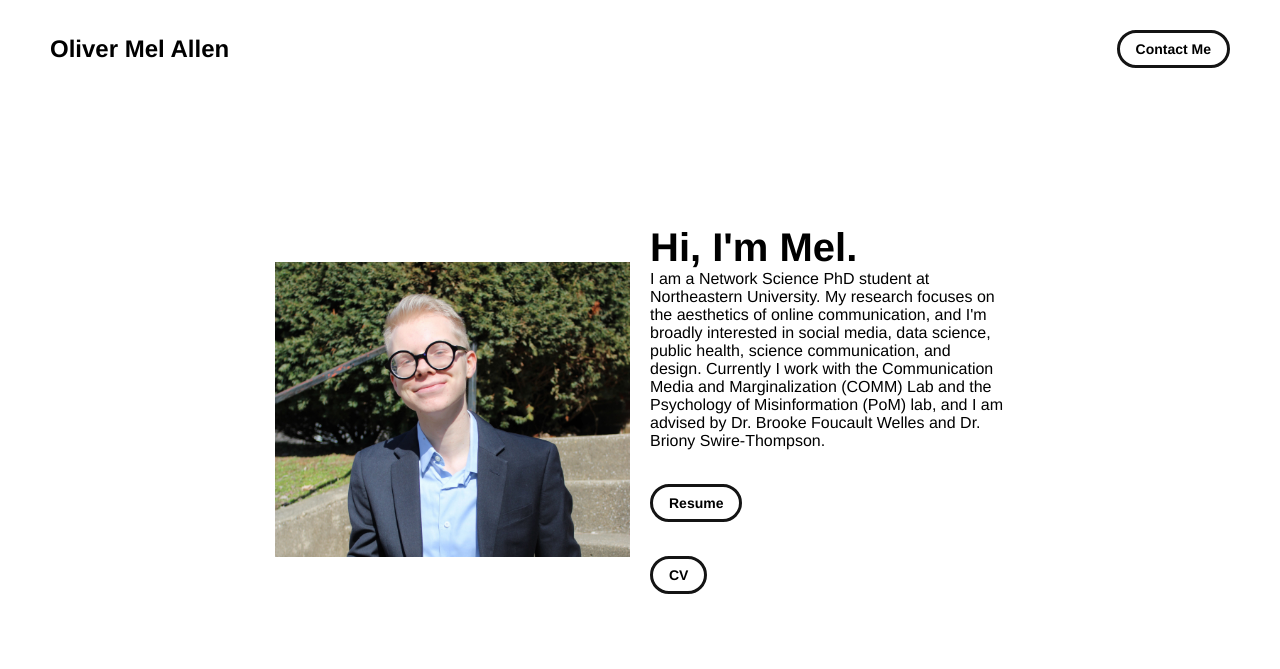
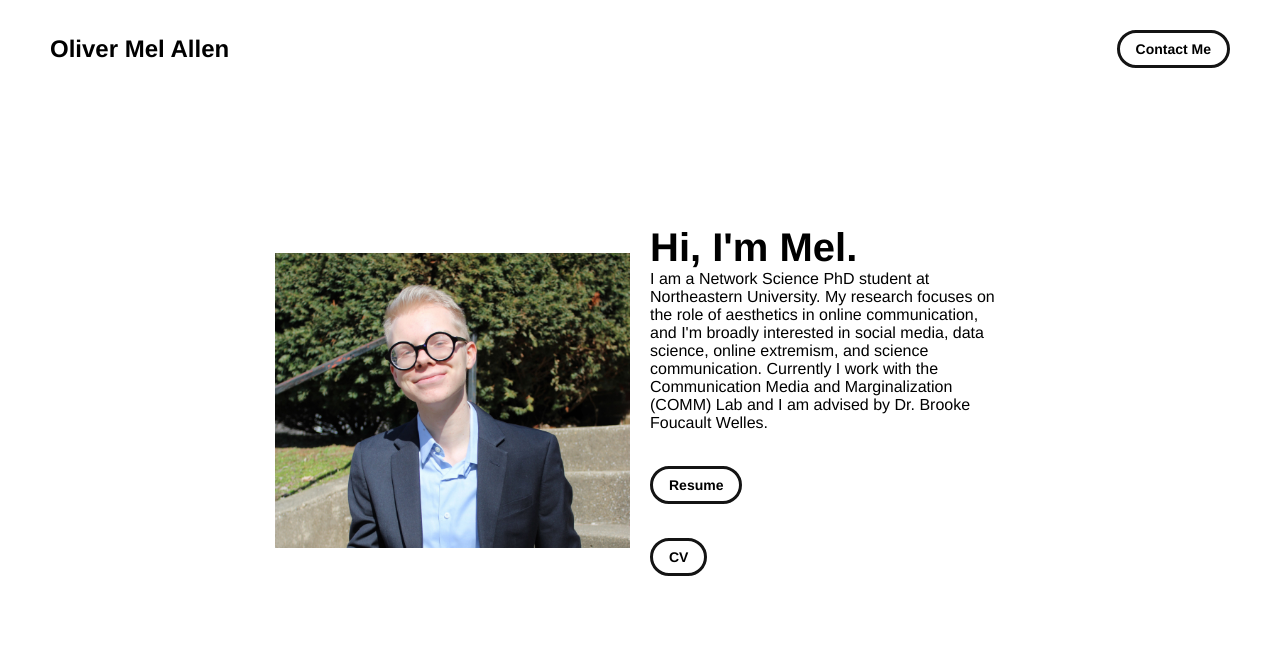
Before and after one commit to olivermallen/olivermallen.github.io, a plain HTML site: page index.html in a window 1280 px wide. Shown: the top 669 px of the page. Drawn offline with Linux system fonts and the light colour scheme.

Commit message:
update bio

```diff
--- a/index.html
+++ b/index.html
@@ -63,10 +63,9 @@
         <div id="portfolio-header-text-container">
             <div class="header-text">
               <span class="main-title">Hi, I'm Mel.</span>
-              <div class="body-text">I am a Network Science PhD student at Northeastern University. My research focuses on the aesthetics of online communication,
-                and I'm broadly interested in social media, data science, public health, science communication, and design. Currently I work with the Communication
-                Media and Marginalization (COMM) Lab and the Psychology of Misinformation (PoM) lab, and I am advised by Dr. Brooke Foucault Welles and Dr. Briony
-                Swire-Thompson. </div>
+              <div class="body-text">I am a Network Science PhD student at Northeastern University. My research focuses on the role of aesthetics in online communication,
+                and I'm broadly interested in social media, data science, online extremism, and science communication. Currently I work with the Communication
+                Media and Marginalization (COMM) Lab and I am advised by Dr. Brooke Foucault Welles. </div>
             </div>
             <a class="button" href="https://drive.google.com/file/d/1iqJ6Cc902gH35C5xgWW0bC38khmHgh2I/view?usp=sharing">
               <span class="button-text">Resume</span>
```
